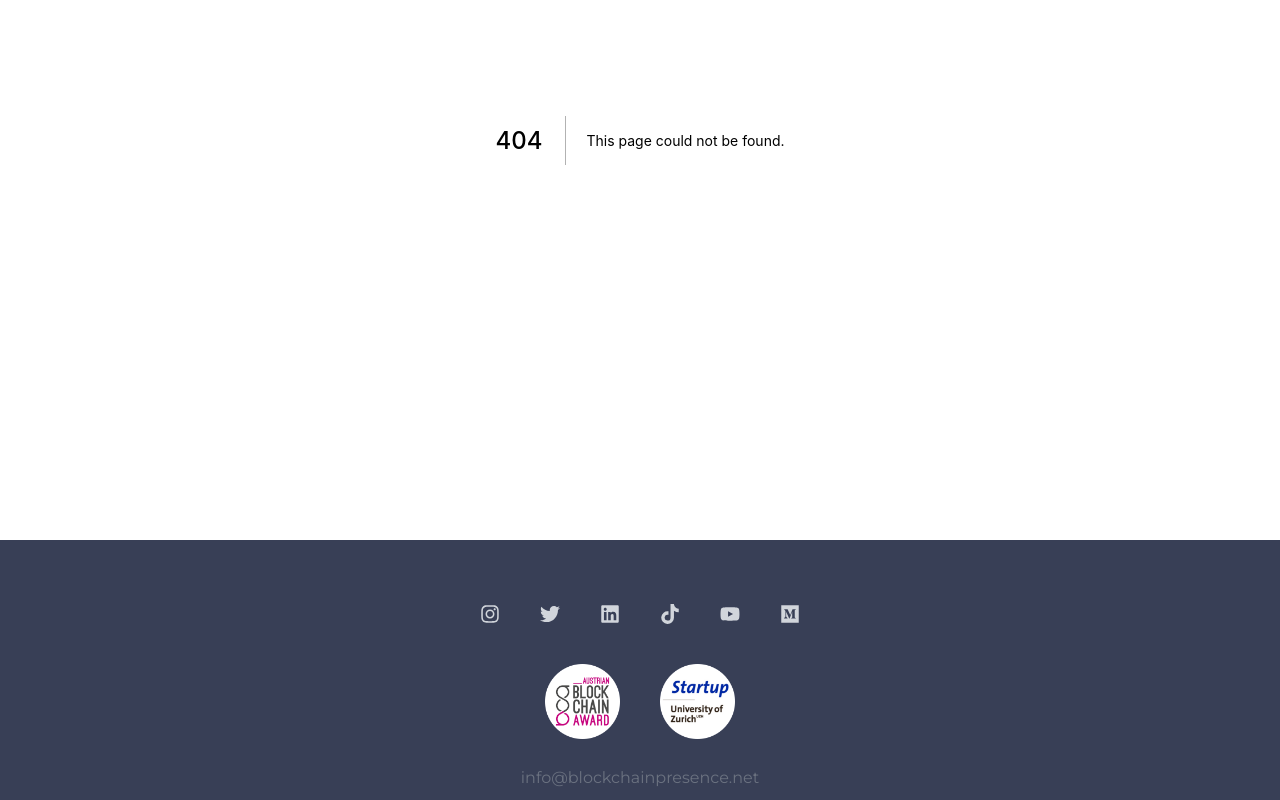
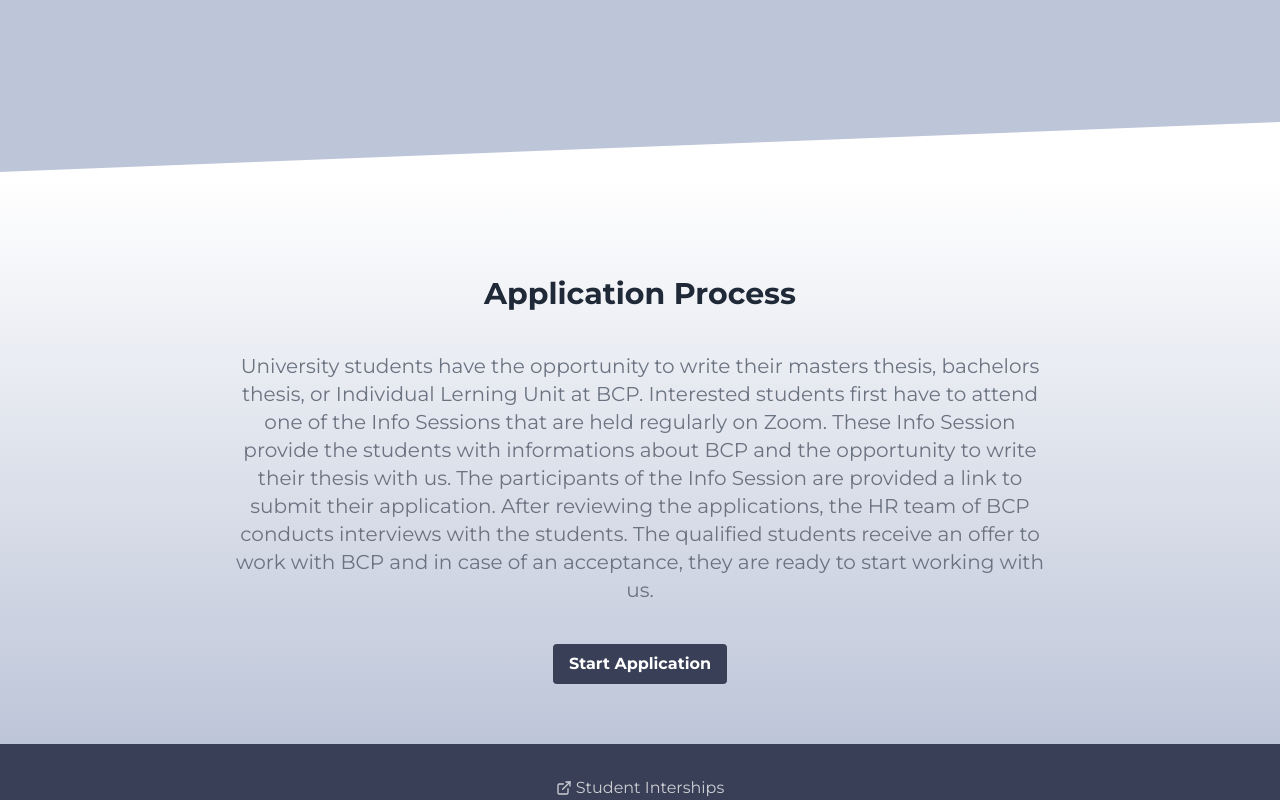
Before and after one commit to migub/BCP-Website-Next, a Next.js app: page /student-internships in a window 1280 px wide. Before the commit this address had no page. Shown: the part 260-1060 px from the top of the page. Built offline with nearby package versions, Linux system fonts and the light colour scheme.

Commit message:
application

```diff
--- a/components/Layout/Footer.js
+++ b/components/Layout/Footer.js
@@ -1,4 +1,5 @@
 import Image from "next/image";
+import {useRouter} from "next/router";
 import {
   FaInstagram,
   FaTwitter,
@@ -7,10 +8,13 @@
   FaYoutube,
   FaMedium,
 } from "react-icons/fa";
+import {FiExternalLink} from "react-icons/fi";
 const Footer = () => {
+  const router = useRouter();
   return (
     <footer className="bg-[#383f56] w-full py-8">
       <div className="max-w-screen-xl px-4 mx-auto">
+        <div className="text-white opacity-75 flex justify-center space-x-1 items-center"><div onClick={() => router.push("/student-internships")} className="flex justify-center items-center space-x-1"><FiExternalLink /><div>Student Interships</div></div></div>
         <div className="flex items-center justify-between max-w-xs pt-8 mx-auto">
           <a
             title="bcp-instagram"
@@ -84,7 +88,7 @@
             <Image src="/img/uzhcircle.png" alt="" width="75px" height="75px" />
           </div>
         </div>
-        <div className="pt-5 text-center text-gray-500">
+        <div className="pt-5 text-center text-white opacity-50">
           <a href="mailto:info@blockchainpresence.net">
             info@blockchainpresence.net
           </a>
--- a/components/TitleSection.js
+++ b/components/TitleSection.js
@@ -26,6 +26,11 @@
               {props.buttonTitle}
             </button>
           )}
+          {props.buttonExternTitle && ( <a target="_blank" href={props.buttonExternLink} ><button
+              className="px-4 py-2 font-bold text-white rounded bg-[#383f56] hover:bg-gray-600"
+            >
+              {props.buttonExternTitle}
+            </button></a>)}
         </div>
       </div>
       {/* <div className="sm:pl-16">
--- /dev/null
+++ b/components/sections/application/Application.js
@@ -0,0 +1,21 @@
+const Application = (props) => {
+    return( <div className="pb-1 bg-gradient-to-t to-white from-[#BDC5D8]">
+    <h1 className="pt-24 text-2xl font-bold text-center text-gray-800 sm:text-center sm:text-3xl">{props.title}</h1>
+    <div className="w-full m-auto mt-6 mb-6 lg:w-2/3">
+              <p className="px-4 py-4 text-xl text-center text-gray-500">
+                {props.subTitle}
+              </p>
+            </div>
+            <div className="flex justify-center mb-14 mt-5 space-x-5">
+          <a target="_blank" href={props.buttonLink} >
+              <button
+              className="px-4 py-2 font-bold text-white rounded bg-[#383f56] hover:bg-gray-600"
+            >
+              {props.buttonTitle}
+            </button>
+            </a>
+        </div>
+            </div>)
+    }
+
+    export default Application
--- /dev/null
+++ b/components/sections/career/applicationprocess.js
@@ -0,0 +1,36 @@
+const applicationprocess = (props) => {
+    return (
+      <>
+        <div
+          id="earn"
+          className="relative bg-[#BDC5D8] p-6 pt-36 pb-28 sm:flex sm:justify-center sm:space-x-32 sm:items-center "
+        >
+          <div className="">
+            <div className="custom-shape-divider-top-1648170642">
+              <svg
+                data-name="Layer 1"
+                xmlns="http://www.w3.org/2000/svg"
+                viewBox="0 0 1200 120"
+                preserveAspectRatio="none"
+              >
+                <path
+                  d="M1200 120L0 16.48 0 0 1200 0 1200 120z"
+                  className="shape-fill"
+                ></path>
+              </svg>
+            </div>
+            <h1 className="text-4xl font-bold text-center text-gray-800 sm:text-center sm:text-6xl">
+              {props.title}
+            </h1>
+            <div className="w-full m-auto mt-16 lg:w-1/2">
+              <p className="px-4 py-4 text-xl text-gray-500">
+                {props.description}
+              </p>
+            </div>
+          </div>
+        </div>
+      </>
+    );
+  };
+
+  export default applicationprocess;v
--- a/pages/index.js
+++ b/pages/index.js
@@ -22,7 +22,7 @@
       {/********************** Start editing home page here **********************/}
       <Hero
         title="Blockchain Presence"
-        subTitle="We create a blockchain oracle for leading smart contract platforms."
+        subTitle="Blockchain Presence AG is a start-up, founded in 2020. Our solution is the further development of the oracle model. The most important innovation is a novel, three-step protocol for on-chain authentication."
         buttonOneTitle="Start Investing in Us"
         buttonTwoTitle="Why Us"
       />
--- a/pages/investors.js
+++ b/pages/investors.js
@@ -25,17 +25,17 @@
         <WhyYouShouldInvest
           title="Why should you invest in BCP"
           // First point
-          itemThreeTitle="Unique business model"
-          itemThreeDescription="BCP is offering an on-chain authentification service which is a decentralized run-time protocol that verifies the identity of a commited cryptographic signee."
-          itemThreeIcon={<IoEarthSharp />}
+          itemOneTitle="Unique business model"
+          itemOneDescription="BCP is offering an on-chain authentification service which is a decentralized run-time protocol that verifies the identity of a commited cryptographic signee."
+          itemOneIcon={<IoEarthSharp />}
           // Second Point
           itemTwoTitle="Strong growing global market"
           itemTwoDescription="The market for blockchain oracle services has been growing at exceptional rates, and thus vast potential is available."
           itemTwoIcon={<IoTrendingUpSharp />}
           // Third Point
-          itemOneTitle="Access to young talents"
-          itemOneDescription="We have access to young talents at University of Zurich who are motivated developers and marketing experts."
-          itemOneIcon={<IoSchoolSharp />}
+          itemThreeTitle="Access to young talents"
+          itemThreeDescription="We have access to young talents at University of Zurich who are motivated developers and marketing experts."
+          itemThreeIcon={<IoSchoolSharp />}
         />
       </div>
     </>
--- /dev/null
+++ b/pages/student-internships.js
@@ -0,0 +1,26 @@
+import { useRouter } from "next/router";
+import { AnimationOnScroll } from "react-animation-on-scroll";
+import Image from "next/image";
+import HowDoesItWork from "../components/sections/ourservice/HowDoesItWork";
+import TitleSection from "../components/TitleSection";
+import Application from "../components/sections/application/Application";
+const StudentInterships = () => {
+  const router = useRouter();
+  return (
+    <>
+      <TitleSection
+        title="Student Internships"
+        subTitle=""
+      />
+      <Application
+        title="Application Process"
+        subTitle="University students have the opportunity to write their masters thesis, bachelors thesis, or Individual Lerning Unit at BCP. Interested students first have to attend one of the Info Sessions that are held regularly on Zoom. These Info Session provide the students with  informations about BCP and the opportunity to write their thesis with us.
+        The participants of the Info Session are provided a link to submit their application. After reviewing the applications, the HR team of BCP conducts interviews with the students. The qualified students receive an offer to work with BCP and in case of an acceptance, they are ready to start working with us."
+        buttonTitle="Start Application"
+        buttonLink="https://forms.office.com/Pages/ResponsePage.aspx?id=2zjkx2LkIkypCsNYsWmAs7Ovbd1yb0BMjRrifH1U99BURDgyRU0xTExKWjI2MU1NUEVOQ084T0g5Ny4u"
+      />
+    </>
+  );
+};
+
+export default StudentInterships;
```
